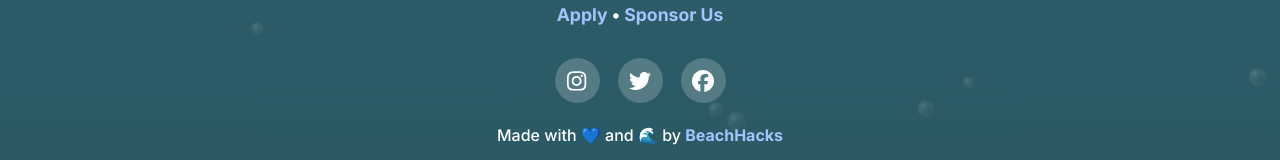
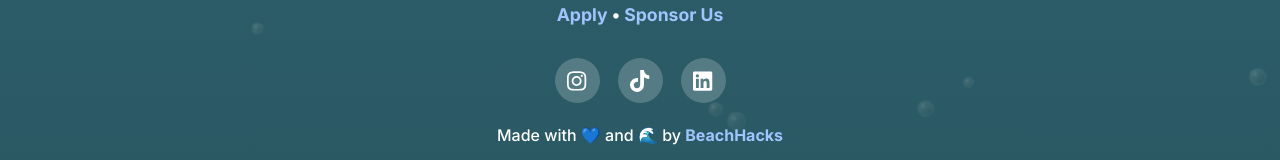
Before and after one commit to bryanmax9/beachhacks2025, a Next.js app: page / in a window 1280 px wide. Shown: the part 7642-7802 px from the top of the page. Built offline with nearby package versions, Linux system fonts and the light colour scheme; a web font is replaced by a local one.

Commit message:
social media link changes

```diff
--- a/src/app/(landing)/_components/footer.tsx
+++ b/src/app/(landing)/_components/footer.tsx
@@ -2,8 +2,8 @@ import "@/app/(landing)/_components/footer.css"; // Ensure CSS is imported
 import { FontAwesomeIcon } from "@fortawesome/react-fontawesome";
 import {
   faInstagram,
-  faTwitter,
-  faFacebook,
+  faLinkedin,
+  faTiktok,
 } from "@fortawesome/free-brands-svg-icons";
 
 export default function Footer() {
@@ -19,21 +19,21 @@ export default function Footer() {
       {/* Social Media Icons */}
       <div className="social-icons">
         <a
-          href="https://instagram.com"
+          href="https://www.instagram.com/beachhackscsulb/"
           target="_blank"
           rel="noopener noreferrer"
         >
           <FontAwesomeIcon icon={faInstagram} className="social-icon" />
         </a>
-        <a href="https://twitter.com" target="_blank" rel="noopener noreferrer">
-          <FontAwesomeIcon icon={faTwitter} className="social-icon" />
+        <a href="https://www.tiktok.com/@beachhackscsulb" target="_blank" rel="noopener noreferrer">
+          <FontAwesomeIcon icon={faTiktok} className="social-icon" />
         </a>
         <a
-          href="https://facebook.com"
+          href="https://www.linkedin.com/company/long-beach-hackathon/"
           target="_blank"
           rel="noopener noreferrer"
         >
-          <FontAwesomeIcon icon={faFacebook} className="social-icon" />
+          <FontAwesomeIcon icon={faLinkedin} className="social-icon" />
         </a>
       </div>
 
```
